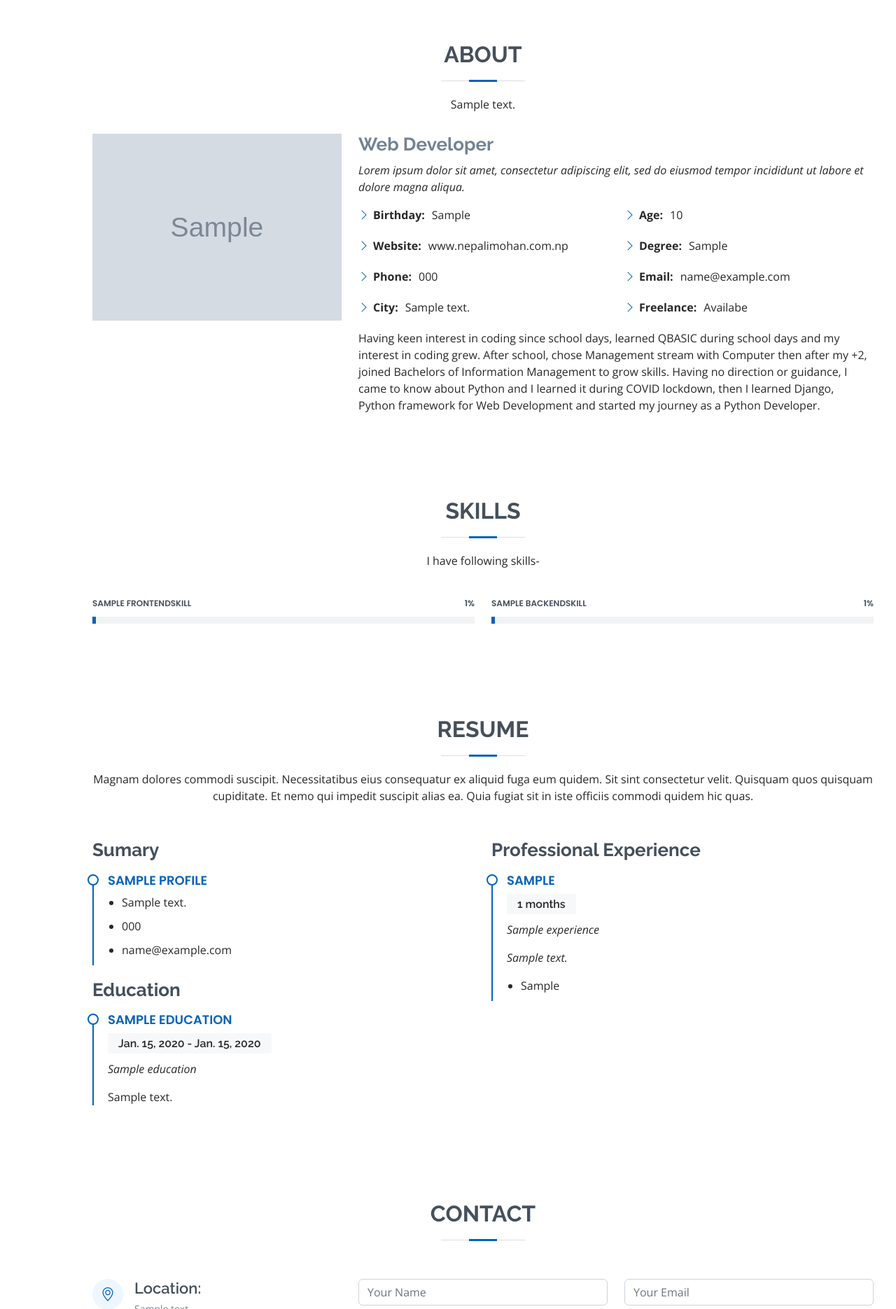
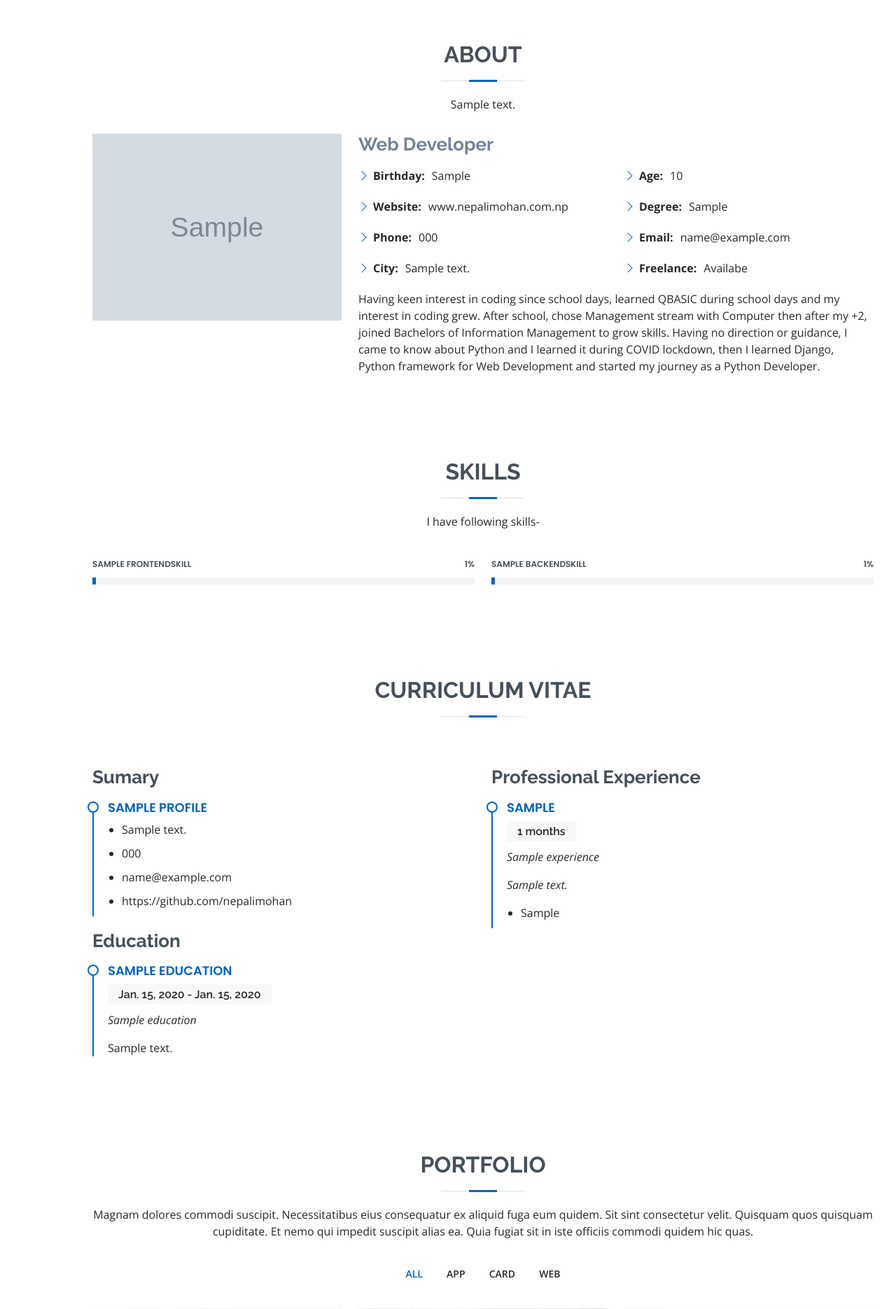
Before and after one commit to nepalimohan/Portfolio-main, a Django app: page / in a window 1280 px wide. Shown: the part 801-2671 px from the top of the page at 70% size. Run offline with Django 4.2, Linux system fonts and the light colour scheme; tables that the repository leaves empty hold one stand-in row (values such as "Sample post"); grey boxes marked "Sample" are stand-in pictures; some libraries are stand-ins or nearby versions.

Commit message:
Changes On Hoge page

```diff
--- a/pages/views.py
+++ b/pages/views.py
@@ -5,7 +5,7 @@ from django.contrib.auth.models import User
 
 # Create your views here.
 def home(request):
-    profile =  Profile.objects.all()
+    profile =  Profile.objects.all().last()
     education = Education.objects.all()
     experience = Experience.objects.all()
     front_skills = FrontEndSkill.objects.all()
--- a/templates/base.html
+++ b/templates/base.html
@@ -58,15 +58,15 @@
 <!-- ======= Footer ======= -->
     <footer id="footer">
         <div class="container">
-          {% for info in profile %}
-          <h3>{{info.name}}</h3>
-          <p>{{info.works_as}}</p>
+
+          <h3>{{profile.name}}</h3>
+          <p>{{profile.works_as}}</p>
           <div class="social-links">
             {% comment %} <a href="#" class="twitter"><i class="bx bxl-twitter"></i></a> {% endcomment %}
-            <a href="{{info.facelook_link}}" target="_blank" class="facebook"><i class="bx bxl-facebook"></i></a>
-            <a href="{{info.instagram_link}}" target="_blank" class="instagram"><i class="bx bxl-instagram"></i></a>
+            <a href="{{profile.facelook_link}}" target="_blank" class="facebook"><i class="bx bxl-facebook"></i></a>
+            <a href="{{profile.instagram_link}}" target="_blank" class="instagram"><i class="bx bxl-instagram"></i></a>
             {% comment %} <a href="#" class="google-plus"><i class="bx bxl-skype"></i></a> {% endcomment %}
-            <a href="{{info.linkedin_link}}" target="_blank" class="linkedin"><i class="bx bxl-linkedin"></i></a>
+            <a href="{{profile.linkedin_link}}" target="_blank" class="linkedin"><i class="bx bxl-linkedin"></i></a>
           </div>
           <div class="copyright">
             &copy; Copyright <strong><span>Mohan Nepali</span></strong>. All Rights Reserved
@@ -78,7 +78,7 @@
             <!-- Purchase the pro version with working PHP/AJAX contact form: https://bootstrapmade.com/free-html-bootstrap-template-my-resume/ -->
             {% comment %} Designed by <a href="https://bootstrapmade.com/">BootstrapMade</a> {% endcomment %}
           </div>
-          {% endfor %}
+
         </div>
       </footer><!-- End Footer -->
 
--- a/templates/pages/home.html
+++ b/templates/pages/home.html
@@ -2,60 +2,58 @@
 {% block content %}
 {% load static %}
 <!-- ======= Hero Section ======= -->
-{% for details in profile %}
+
   <section id="hero" class="d-flex flex-column justify-content-center">
     <div class="container" data-aos="zoom-in" data-aos-delay="100">
-      <h1>{{details.name}}</h1>
+      <h1>{{profile.name}}</h1>
       <p>I'm <span class="typed" data-typed-items="Jr. Python Developer"></span></p>
       <div class="social-links">
         <a href="#" target="_blank" class="twitter"><i class="bx bxl-twitter"></i></a>
-        <a href="{{details.facebook_link}}" target="_blank" class="facebook"><i class="bx bxl-facebook"></i></a>
-        <a href="{{details.instagram_link}}" target="_blank" class="instagram"><i class="bx bxl-instagram"></i></a>
-        <a href="{{details.linkedin_link}}" target="_blank" class="linkedin"><i class="bx bxl-linkedin"></i></a>
+        <a href="{{profile.facebook_link}}" target="_blank" class="facebook"><i class="bx bxl-facebook"></i></a>
+        <a href="{{profile.instagram_link}}" target="_blank" class="instagram"><i class="bx bxl-instagram"></i></a>
+        <a href="{{profile.linkedin_link}}" target="_blank" class="linkedin"><i class="bx bxl-linkedin"></i></a>
       </div>
     </div>
   </section><!-- End Hero -->
-{% endfor %}
+
 
 <main id="main">
 
     <!-- ======= About Section ======= -->
     <section id="about" class="about">
-{% for details in profile %}
       <div class="container" data-aos="fade-up">
 
         <div class="section-title">
           <h2>About</h2>
-          <p>{{details.about}}</p>
+          <p>{{profile.about}}</p>
         </div>
 
         <div class="row">
           <div class="col-lg-4">
             {% comment %} <img src="{% static 'assets/img/profile-img.jpg' %}" class="img-fluid" alt=""> {% endcomment %}
-            <img src="{{details.image.url}}" class="img-fluid" alt="">
+            <img src="{{profile.image.url}}" class="img-fluid" alt="">
           </div>
           <div class="col-lg-8 pt-4 pt-lg-0 content">
             <h3>Web Developer</h3>
             {% comment %} <h3>UI/UX Designer &amp; Web Developer.</h3> {% endcomment %}
             <p class="fst-italic">
-              Lorem ipsum dolor sit amet, consectetur adipiscing elit, sed do eiusmod tempor incididunt ut labore et dolore
-              magna aliqua.
+
             </p>
             <div class="row">
               <div class="col-lg-6">
                 <ul>
-                  <li><i class="bi bi-chevron-right"></i> <strong>Birthday:</strong> <span>{{details.dob}}</span></li>
+                  <li><i class="bi bi-chevron-right"></i> <strong>Birthday:</strong> <span>{{profile.dob}}</span></li>
                   <li><i class="bi bi-chevron-right"></i> <strong>Website:</strong> <span>www.nepalimohan.com.np</span></li>
-                  <li><i class="bi bi-chevron-right"></i> <strong>Phone:</strong> <span>{{details.phone}}</span></li>
-                  <li><i class="bi bi-chevron-right"></i> <strong>City:</strong> <span>{{details.address}}</span></li>
+                  <li><i class="bi bi-chevron-right"></i> <strong>Phone:</strong> <span>{{profile.phone}}</span></li>
+                  <li><i class="bi bi-chevron-right"></i> <strong>City:</strong> <span>{{profile.address}}</span></li>
                 </ul>
               </div>
               <div class="col-lg-6">
                 <ul>
-                  <li><i class="bi bi-chevron-right"></i> <strong>Age:</strong> <span>{{details.age}}</span></li>
-                  <li><i class="bi bi-chevron-right"></i> <strong>Degree:</strong> <span>{{details.degree}}</span></li>
-                  <li><i class="bi bi-chevron-right"></i> <strong>Email:</strong> <span>{{details.email}}</span></li>
-                  <li><i class="bi bi-chevron-right"></i> <strong>Freelance:</strong> <span>{{details.freelance}}</span></li>
+                  <li><i class="bi bi-chevron-right"></i> <strong>Age:</strong> <span>{{profile.age}}</span></li>
+                  <li><i class="bi bi-chevron-right"></i> <strong>Degree:</strong> <span>{{profile.degree}}</span></li>
+                  <li><i class="bi bi-chevron-right"></i> <strong>Email:</strong> <span>{{profile.email}}</span></li>
+                  <li><i class="bi bi-chevron-right"></i> <strong>Freelance:</strong> <span>{{profile.freelance}}</span></li>
                 </ul>
               </div>
             </div>
@@ -67,7 +65,6 @@
         </div>
 
       </div>
-      {% endfor %}
     </section><!-- End About Section -->
 
     <!-- ======= Facts Section ======= -->
@@ -130,22 +127,22 @@
         <div class="row skills-content">
 
           <div class="col-lg-6">
-            {% for skill in front_skills %}
+            {% for skills in front_skills %}
             <div class="progress">
-              <span class="skill">{{skill.name}} <i class="val">{{skill.knowledge}}%</i></span>
+              <span class="skill">{{skills.name}} <i class="val">{{skills.knowledge}}%</i></span>
               <div class="progress-bar-wrap">
-                <div class="progress-bar" role="progressbar" aria-valuenow="{{skill.knowledge}}" aria-valuemin="0" aria-valuemax="100"></div>
+                <div class="progress-bar" role="progressbar" aria-valuenow="{{skills.knowledge}}" aria-valuemin="0" aria-valuemax="100"></div>
               </div>
             </div>
             {% endfor %}
           </div>
 
           <div class="col-lg-6">
-            {% for skill in back_skills %}
+            {% for skills in back_skills %}
             <div class="progress">
-              <span class="skill">{{skill.name}} <i class="val">{{skill.knowledge}}%</i></span>
+              <span class="skill">{{skills.name}} <i class="val">{{skills.knowledge}}%</i></span>
               <div class="progress-bar-wrap">
-                <div class="progress-bar" role="progressbar" aria-valuenow="{{skill.knowledge}}" aria-valuemin="0" aria-valuemax="100"></div>
+                <div class="progress-bar" role="progressbar" aria-valuenow="{{skills.knowledge}}" aria-valuemin="0" aria-valuemax="100"></div>
               </div>
             </div>
             {% endfor %}
@@ -161,30 +158,31 @@
       <div class="container" data-aos="fade-up">
 
         <div class="section-title">
-          <h2>Resume</h2>
-          <p>Magnam dolores commodi suscipit. Necessitatibus eius consequatur ex aliquid fuga eum quidem. Sit sint consectetur velit. Quisquam quos quisquam cupiditate. Et nemo qui impedit suscipit alias ea. Quia fugiat sit in iste officiis commodi quidem hic quas.</p>
+          <h2>Curriculum Vitae</h2>
+          <p></p>
         </div>
         <div class="row">
           <div class="col-lg-6">
             <h3 class="resume-title">Sumary</h3>
-            {% for details in profile %}
+
             <div class="resume-item pb-0">
-              <h4>{{details.name}}</h4>
+              <h4>{{profile.name}}</h4>
               {% comment %} <p><em>Innovative and deadline-driven Graphic Designer with 3+ years of experience designing and developing user-centered digital/print marketing material from initial concept to final, polished deliverable.</em></p> {% endcomment %}
               <ul>
-                <li>{{details.address}}</li>
-                <li>{{details.phone}}</li>
-                <li>{{details.email}}</li>
+                <li>{{profile.address}}</li>
+                <li>{{profile.phone}}</li>
+                <li>{{profile.email}}</li>
+                <li>https://github.com/nepalimohan</li>
               </ul>
             </div>
-            {% endfor %}
+
             <h3 class="resume-title">Education</h3>
-            {% for qualification in education %}
+            {% for edu in education %}
             <div class="resume-item">
-              <h4>{{qualification.course_name}}</h4>
-              <h5>{{qualification.duration_from}} - {{qualification.duration_to}}</h5>
-              <p><em>{{qualification.name_of_institute}}</em></p>
-              <p>{{qualification.description}}</p>
+              <h4>{{edu.course_name}}</h4>
+              <h5>{{edu.duration_from}} - {{edu.duration_to}}</h5>
+              <p><em>{{edu.name_of_institute}}</em></p>
+              <p>{{edu.description}}</p>
             </div>
             {% endfor %}
           </div>
@@ -211,7 +209,7 @@
     </section><!-- End Resume Section -->
 
     <!-- ======= Portfolio Section ======= -->
-    {% comment %} <section id="portfolio" class="portfolio section-bg">
+    <section id="portfolio" class="portfolio section-bg">
       <div class="container" data-aos="fade-up">
 
         <div class="section-title">
@@ -361,7 +359,7 @@
         </div>
 
       </div>
-    </section><!-- End Portfolio Section --> {% endcomment %}
+    </section><!-- End Portfolio Section -->
 
     {% comment %} <!-- ======= Services Section ======= -->
     <section id="services" class="services">
@@ -551,28 +549,28 @@
         <div class="row mt-1">
 
           <div class="col-lg-4">
-            {% for info in profile %}
+
             <div class="info">
               <div class="address">
                 <i class="bi bi-geo-alt"></i>
                 <h4>Location:</h4>
-                <p>{{info.address}}</p>
+                <p>{{profile.address}}</p>
               </div>
 
               <div class="email">
                 <i class="bi bi-envelope"></i>
                 <h4>Email:</h4>
-                <p>{{info.email}}</p>
+                <p>{{profile.email}}</p>
               </div>
 
               <div class="phone">
                 <i class="bi bi-phone"></i>
                 <h4>Call:</h4>
-                <p>{{info.phone}}</p>
+                <p>{{profile.phone}}</p>
               </div>
 
             </div>
-            {% endfor %}
+
           </div>
 
           <div class="col-lg-8 mt-5 mt-lg-0">
@@ -593,11 +591,6 @@
               <div class="form-group mt-3">
                 <textarea class="form-control" name="message" rows="5" placeholder="Message" required></textarea>
               </div>
-              {% comment %} <div class="my-3">
-                <div class="loading">Loading</div>
-                <div class="error-message"></div>
-                <div class="sent-message">Your message has been sent. Thank you!</div>
-              </div> {% endcomment %}
               <button type="submit" class="text-center btn btn-primary">Send Message</button>
             </form>
 
```
Also changed, not shown: 1 other file.
